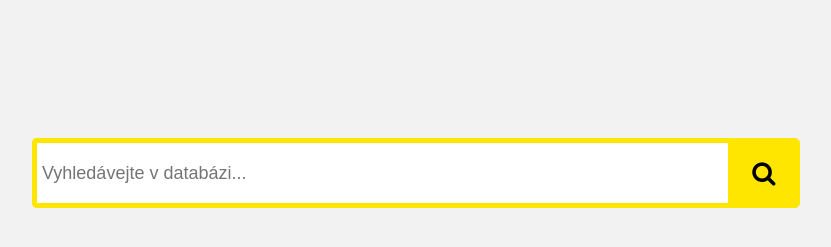
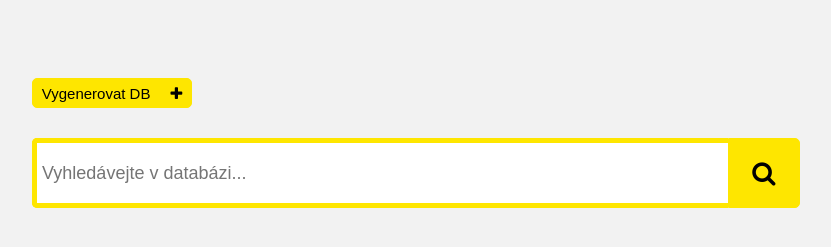
Before and after one commit to martinhajny/kpmg_data_festival_2023, a website: page public/index.html in a window 1280 px wide. Shown: the part 67-314 px from the top of the page, without its empty margins (224-1055 px from the left). Drawn offline with nearby package versions, Linux system fonts and the light colour scheme; some packages are replaced by stand-ins of ours.

Commit message:
Add button for DB creation

```diff
--- a/public/index.html
+++ b/public/index.html
@@ -8,12 +8,19 @@
 </head>
 <body>
     <h1>KPMG Data festival 2023 - LLM a DB</h1>
-    <div class="wrap">
+    <div class="wrap-manage">
+        <div class="search">
+           <button type="submit" class="manageButton">
+               <span style="margin-right: 20px">Vygenerovat DB</span><i class="fa fa-plus"></i>
+          </button>
+        </div>
+    </div>
+    <div class="wrap-search">
         <div class="search">
            <input type="text" class="searchTerm" placeholder="Vyhledávejte v databázi...">
            <button type="submit" class="searchButton">
              <i class="fa fa-search"></i>
-          </button>
+           </button>
         </div>
     </div>
     <div class="socket">
--- a/public/style.css
+++ b/public/style.css
@@ -31,6 +31,18 @@ h1 {
   color: #000;
 }
 
+.manageButton {
+  width: 160px;
+  height: 30px;
+  border: 1px solid #FEE600;
+  background: #FEE600;
+  text-align: center;
+  color: #000;
+  border-radius: 5px 5px 5px 5px;
+  cursor: pointer;
+  font-size: 15px;
+}
+
 .searchButton {
   width: 80px;
   height: 70px;
@@ -43,7 +55,15 @@ h1 {
   font-size: 25px;
 }
 
-.wrap{
+.wrap-manage{
+  width: 60%;
+  position: absolute;
+  top: 20%;
+  left: 50%;
+  transform: translate(-50%, -50%);
+}
+
+.wrap-search{
   width: 60%;
   position: absolute;
   top: 30%;
@@ -65,7 +85,7 @@ h1 {
   position: absolute;
   left: 50%;
   margin-left: -100px;
-  top: 50%;
+  top: 65%;
   margin-top: -100px;
 }
 
```
